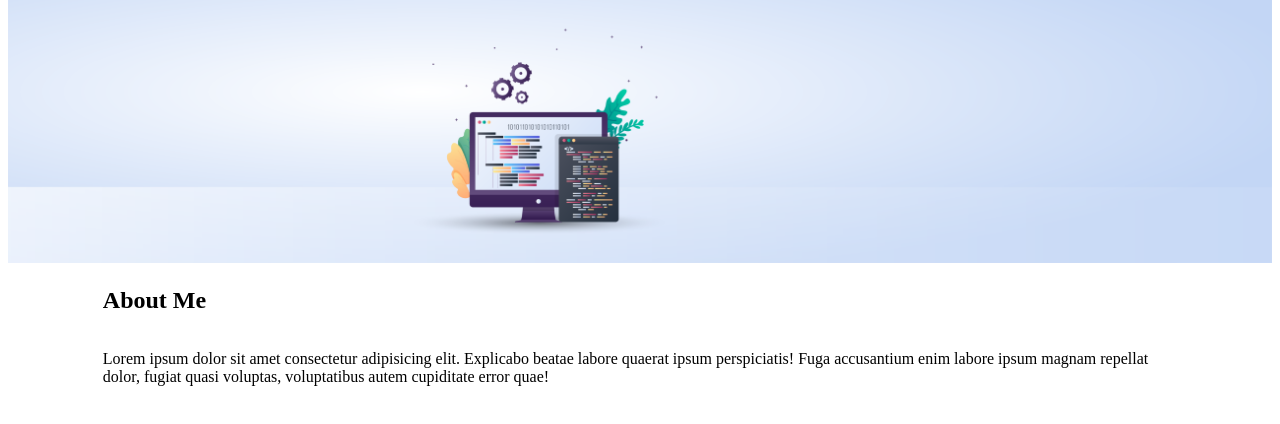
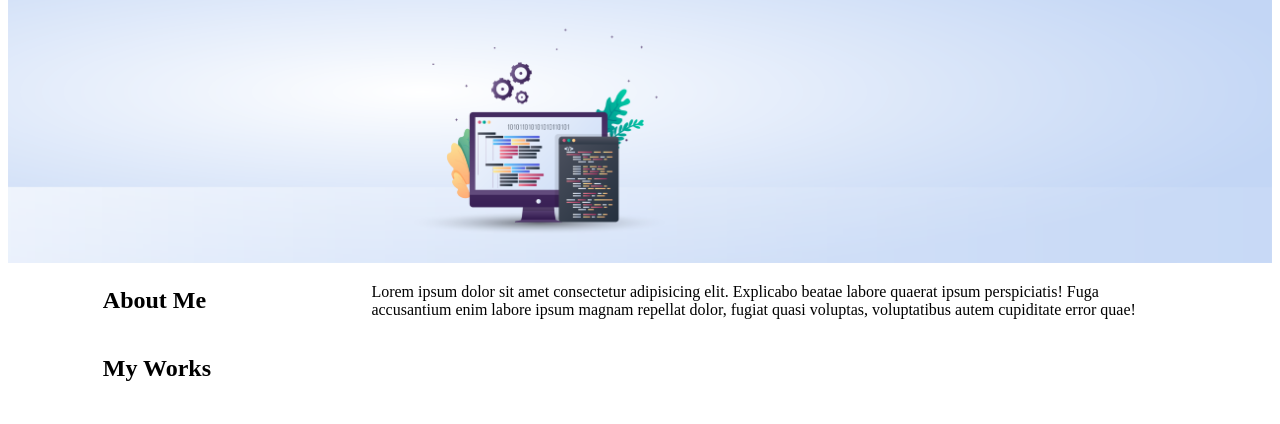
Before and after one commit to cubeleon/Portfolio, a plain HTML site: page index.html in a window 1280 px wide. Shown: the part 76-500 px from the top of the page. Drawn offline with Linux system fonts and the light colour scheme.

Commit message:
Added portfolio container and added styling elemetns to css

```diff
--- a/assets/css/style.css
+++ b/assets/css/style.css
@@ -62,4 +62,20 @@
     justify-content: space-between;
     }
 
-  }
+}
+.page-section > h2 {
+  line-height: ;
+
+}
+
+.page-section > div {
+  flex: 0 0 75%;
+}
+
+.page-section p {
+
+}
+/* Portfolio Section Styling */
+.portfolio-container{
+
+}
--- a/index.html
+++ b/index.html
@@ -33,24 +33,29 @@
               Lorem ipsum dolor sit amet consectetur adipisicing elit. Explicabo beatae labore quaerat ipsum perspiciatis! Fuga accusantium enim labore ipsum magnam repellat dolor, fugiat quasi voluptas, voluptatibus autem cupiditate error quae!
             </p>
         </section>
-    </main>
+        <!-- Portfolio Section -->
+        <section class="page-section" id="work">
+          <h2>My Works</h2>
+          <div class="portfolio-container">
+
+          </div>
+        </section>
+
+
+
+
+
+
+
+
+
+
+      </main>
 
     <!-- CSS move this to separate file later -->
     <style>
 
-        .main-page {
-        max-width: 85%;
-        margin-left: auto;
-        margin-right: auto;
-        }
 
-
-        .page-section {
-        display: flex;
-        flex-direction: row;
-        flex-wrap: wrap;
-        justify-content: space-between;
-        }
 
 
     </style>
```
